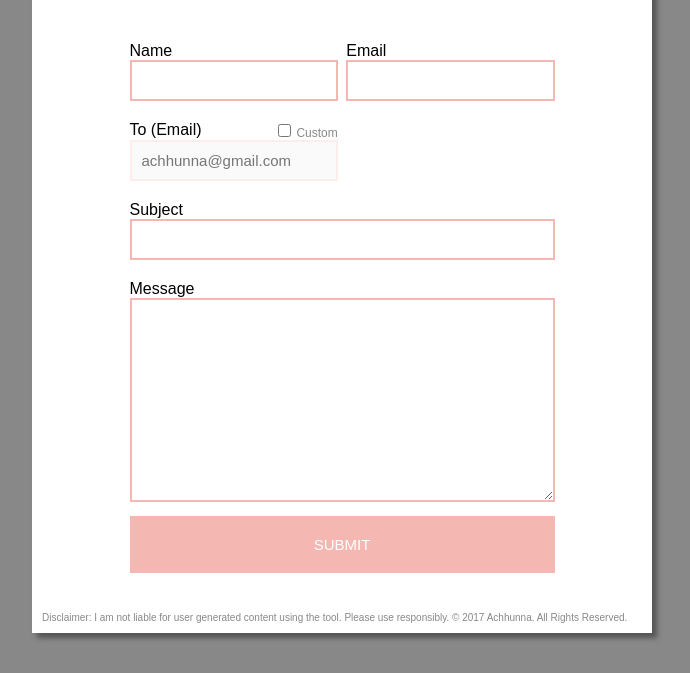
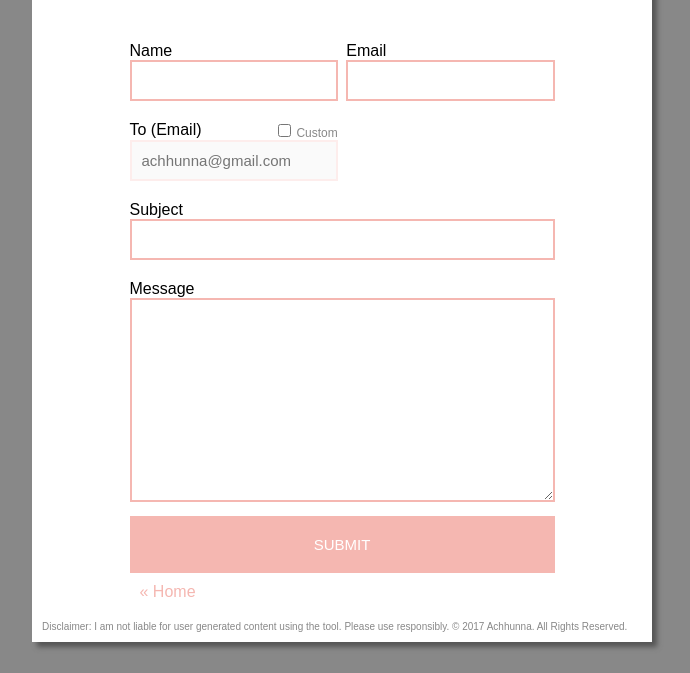
Before and after one commit to achhunna/contact-form, a PHP site: page / in a window 1280 px wide. Shown: the part 127-800 px from the top of the page, without its empty margins (298-988 px from the left). Run offline with PHP 8.4, Linux system fonts and the light colour scheme; some libraries are stand-ins or nearby versions.

Commit message:
Back link update

```diff
--- a/contact.php
+++ b/contact.php
@@ -10,7 +10,8 @@ $message = $_POST['message'];
 echo send_email( $to_email, $subject, $message, $email, $name );
 
 function send_email( $to, $subject, $message, $from, $sender_name ) {
-    $header = "From: " . $sender_name . "<" . $from .">";
+    $header = "";
+    $header .= "From: " . $sender_name . "<" . $from .">";
     return mail( $to, $subject, $message, $header );
 }
 
--- a/index.php
+++ b/index.php
@@ -43,6 +43,7 @@
                     <div>
                         <button type="button" onclick="submit_form()">Submit</button>
                     </div>
+                    <a href="http://achhunna.com" class="back-link">« Home</a>
                 </form>
             </div>
             <footer>
--- a/sass/form.sass
+++ b/sass/form.sass
@@ -92,6 +92,15 @@ button
 #message
     width: 100%
 
+a.back-link
+    display: block
+    padding: 10px
+    color: $accent-color
+    text-decoration: none
+
+    &:hover
+        text-decoration: underline
+
 /* Output div */
 .output
     text-align: center
--- a/script.js
+++ b/script.js
@@ -48,13 +48,15 @@ function submit_form() {
     } );
 }
 
-// Clear input boxes
+// Clear input boxes and uncheck checkbox
 function clear_form() {
     var form_ids = [ 'name', 'email', 'to', 'subject', 'message' ];
 
     for ( id in form_ids ) {
         $( '#' + form_ids[ id ] ).val( '' );
     }
+
+    $( '#custom_checkbox' ).prop( 'checked', false );
 }
 
 // Verify name
--- a/style.css
+++ b/style.css
@@ -81,6 +81,14 @@ button {
 #message {
   width: 100%; }
 
+a.back-link {
+  display: block;
+  padding: 10px;
+  color: #F5B7B1;
+  text-decoration: none; }
+  a.back-link:hover {
+    text-decoration: underline; }
+
 /* Output div */
 .output {
   text-align: center;
```
Also changed, not shown: 2 other files.
